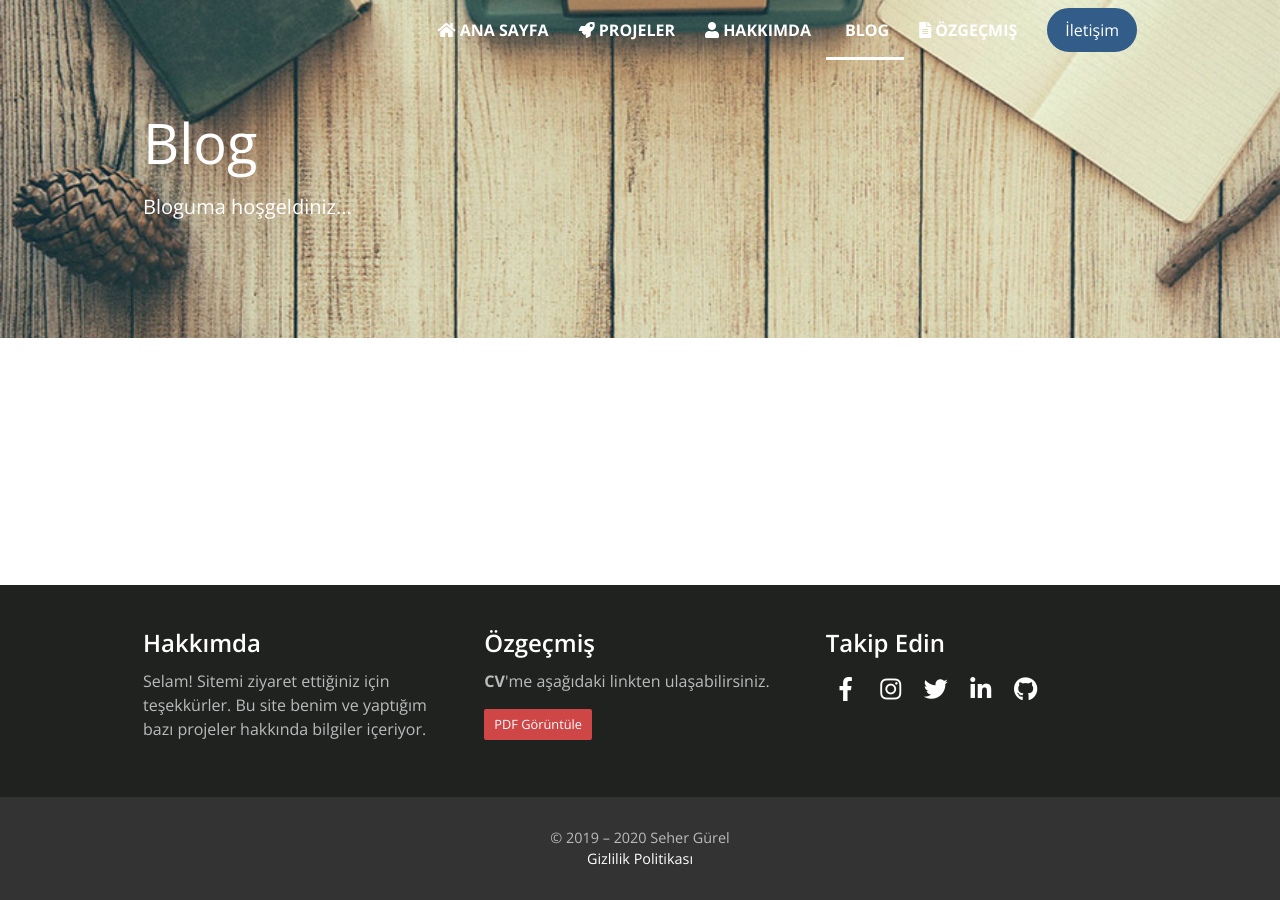
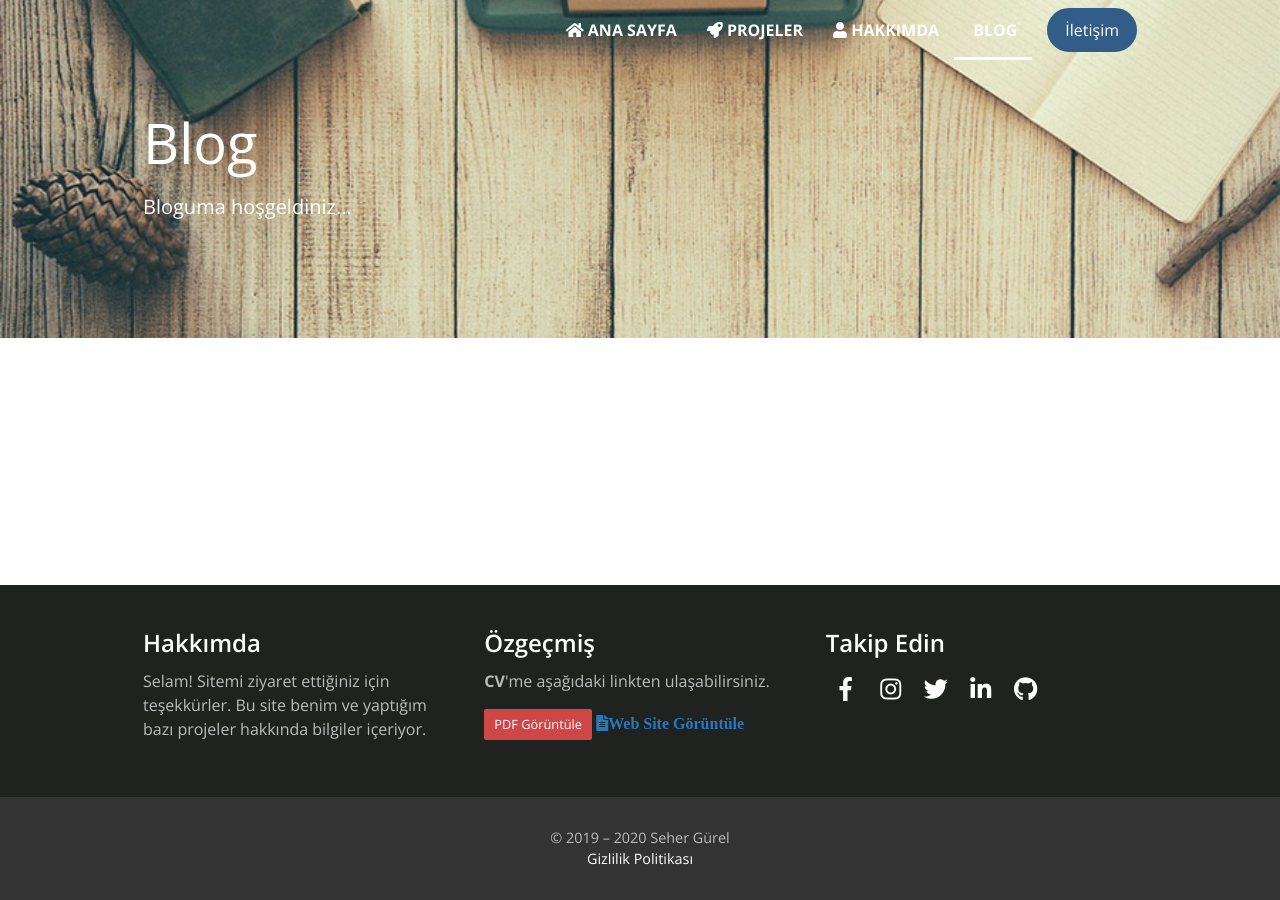
Before and after one commit to shrgrl/shrgrl.github.io, a Jekyll site: the page built from _pages/blog.html, in a window 1280 px wide. Built offline with Jekyll 4.4.1, drawn with Linux system fonts in a browser that asks for light colours.

Commit message:
Update default.html

```diff
--- a/_layouts/default.html
+++ b/_layouts/default.html
@@ -49,9 +49,6 @@
             </a>
           </li>
           {% endif %} {% endfor %}
-          <li>
-            <a href=" https://shrgrl.github.io/ozgecmis/" target="_blank"><i class="fas fa-file-alt"></i> Özgeçmiş</a>
-          </li>
         </ul>
         <span class="nav-form">
           <a href="/contact" class="btn btn-primary pill">İletişim</a>
@@ -81,6 +78,7 @@
           </p>
           <p>
             <a href="https://drive.google.com/open?id=17tJb1XZOTUIZ5xVJaSfGbyzP7pN5C4eM" target="_blank" class="btn btn-danger btn-sm">PDF Görüntüle</a>
+            <a href="https://shrgrl.github.io/ozgecmis/" target="_blank" class="fas fa-file-alt">Web Site Görüntüle</a>
           </p>
         </div>
 
```
